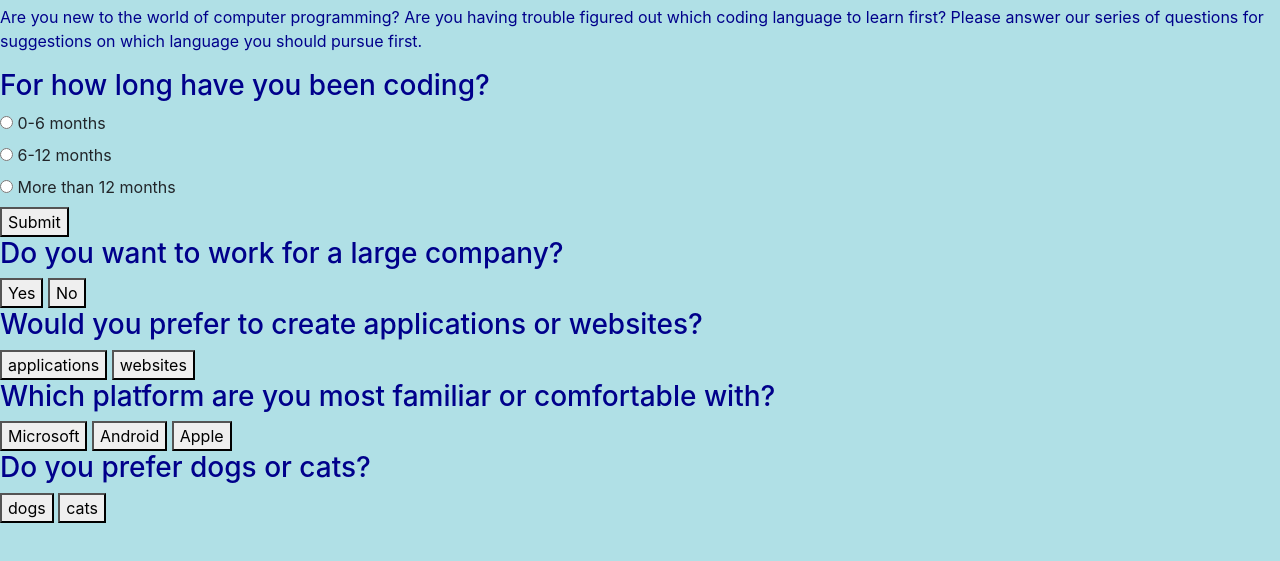
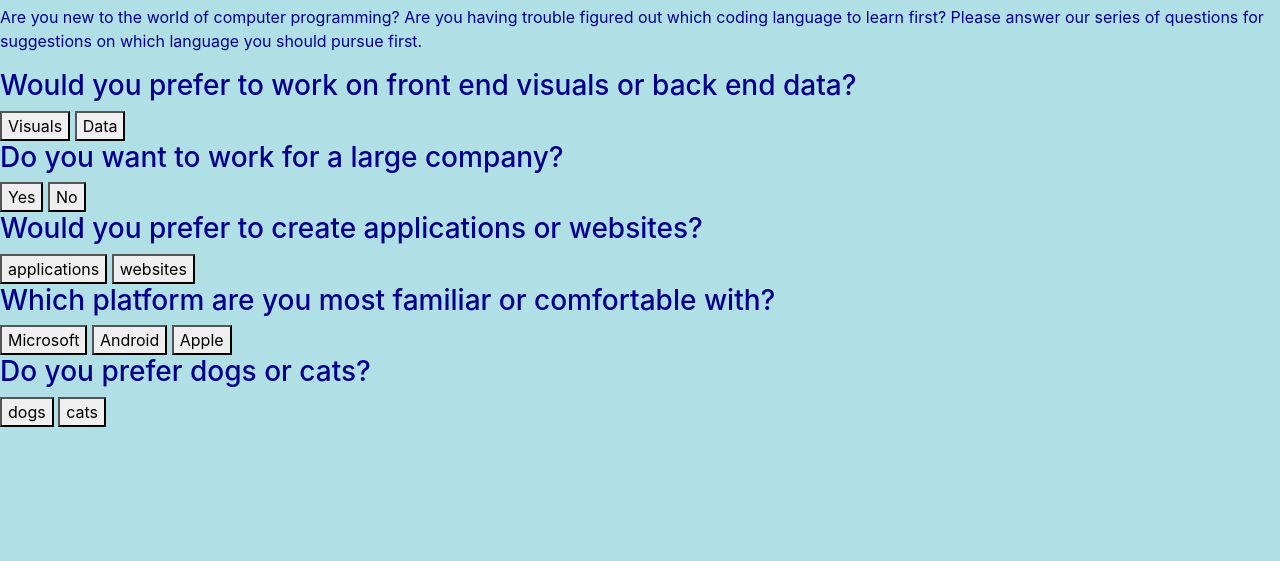
Before and after one commit to aaronjosephewert/Programming-Language-Suggester, a plain HTML site: page index.html in a window 1280 px wide. Shown: the part 51-612 px from the top of the page. Drawn offline with Linux system fonts and the light colour scheme.

Commit message:
change first question. still stuck on creating other functions

```diff
--- a/JS/scripts.js
+++ b/JS/scripts.js
@@ -1,4 +1,10 @@
-//need function for question 1
+  function myFunctionVisual() {
+    alert("Creative people focus on Javascript!")
+  }
+
+  function myFunctionData() {
+    alert("Data-driven people should learn Ruby!")
+  }
 
   function myFunctionLarge() {
     alert("You should learn C#!")
--- a/index.html
+++ b/index.html
@@ -16,16 +16,10 @@
 
   <form name="PLS" id="PLS">
     <div>
-      <h3 id="question1">For how long have you been coding?</h3>
+      <h3 id="question1">Would you prefer to work on front end visuals or back end data?</h3>
 
-      <input type="radio" id="0-6 months" name="months_coding" value="0-6 months">
-      <label for="months_coding">0-6 months</label><br>
-      <input type="radio" id="6-12 months" name="months_coding" value="6-12 months">
-      <label for="months_coding">6-12 months</label><br>
-      <input type="radio" id="More than 12 months" name="months_coding" value="More than 12 months">
-      <label for="months_coding">More than 12 months</label><br>
-
-      <button onclick="myCodingExperience()">Submit</button>
+      <button onclick="myFunctionVisual()">Visuals</button>
+      <button onclick="myFunctionData()">Data</button>
 
     </div>
 
```
Also changed, not shown: 1 other file.
